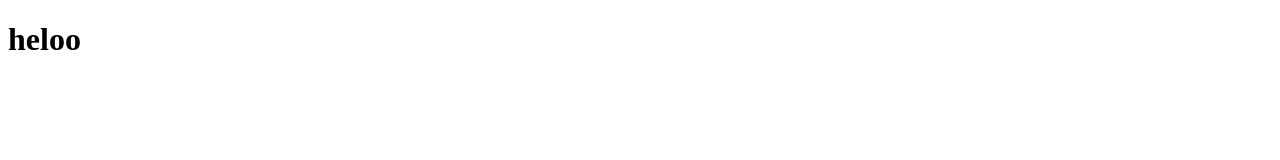
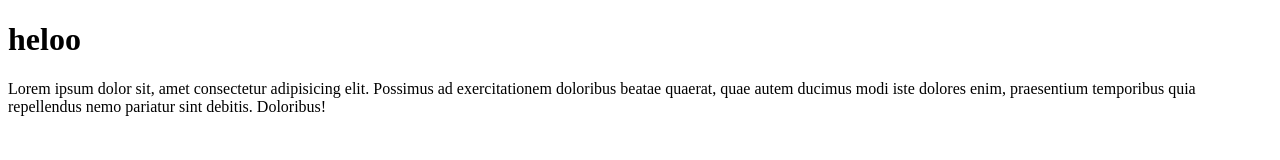
Before and after one commit to farhanar147/far-testgit, a plain HTML site: page index.html in a window 1280 px wide. Drawn offline with Linux system fonts and the light colour scheme.

Commit message:
menambahkan paragraf

```diff
--- a/index.html
+++ b/index.html
@@ -7,5 +7,6 @@
 </head>
 <body>
     <h1>heloo</h1>
+    <p>Lorem ipsum dolor sit, amet consectetur adipisicing elit. Possimus ad exercitationem doloribus beatae quaerat, quae autem ducimus modi iste dolores enim, praesentium temporibus quia repellendus nemo pariatur sint debitis. Doloribus!</p>
 </body>
 </html>
```
